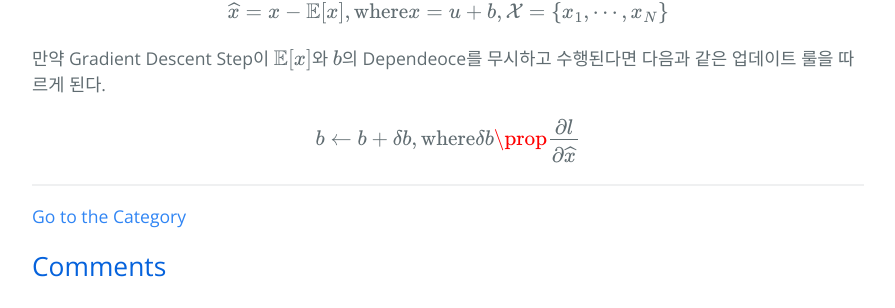
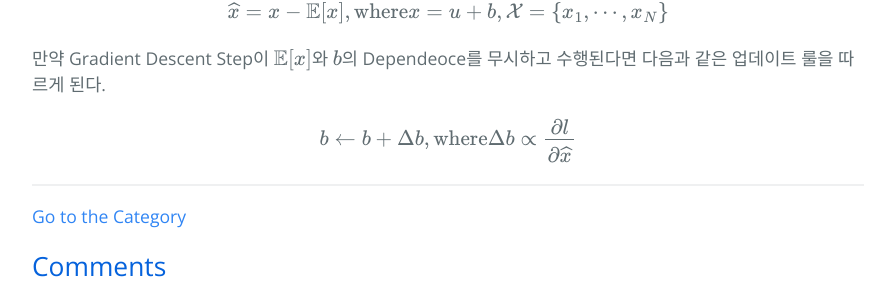
Before and after one commit to hcnoh/hcnoh.github.io, a Jekyll site: the page built from _posts/2018-11-27-batch-normalization.md, in a window 1280 px wide and 900 px high, scrolled down 2953 px. Shown: the part 466-774 px from the top of the window, without its empty margins (192-1087 px from the left). Built offline with Jekyll 4.4.1, drawn with Linux system fonts in a browser that asks for light colours; formulas are drawn with MathJax 3; comment, search, counter and statistics services are not loaded.

Commit message:
Update 2018-11-27-batch-normalization.md

```diff
--- a/_posts/2018-11-27-batch-normalization.md
+++ b/_posts/2018-11-27-batch-normalization.md
@@ -95,4 +95,4 @@ $$\widehat{x} = x - \mathbb{E}[x], \text{where} x = u + b, \mathcal{X}=\{x_1,\cd
 
 만약 Gradient Descent Step이 $\mathbb{E}[x]$와 $$b$$의 Dependeoce를 무시하고 수행된다면 다음과 같은 업데이트 룰을 따르게 된다.
 
-$$b \leftarrow b + \delta b, \text{where} \delta b \prop \frac{\partial l}{\partial \widehat{x}}$$
+$$b \leftarrow b + \Delta b, \text{where} \Delta b \propto \frac{\partial l}{\partial \widehat{x}}$$
```
